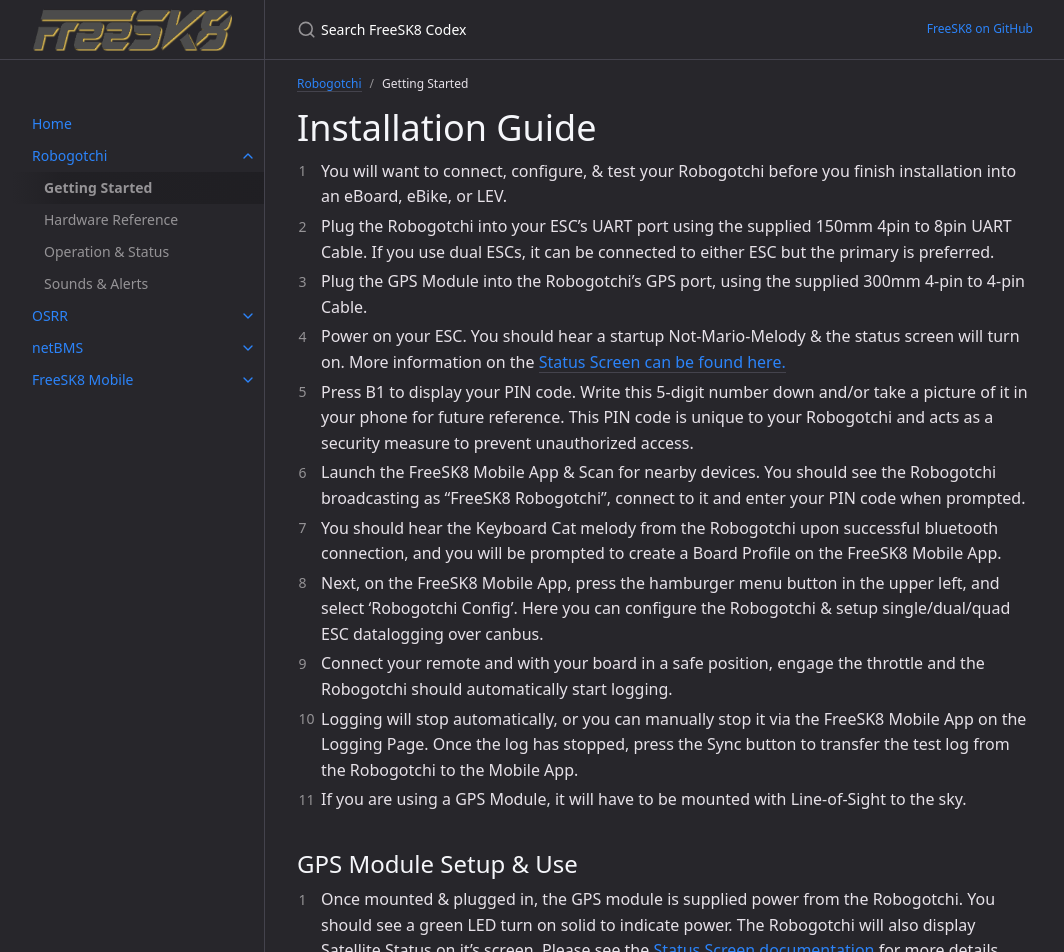
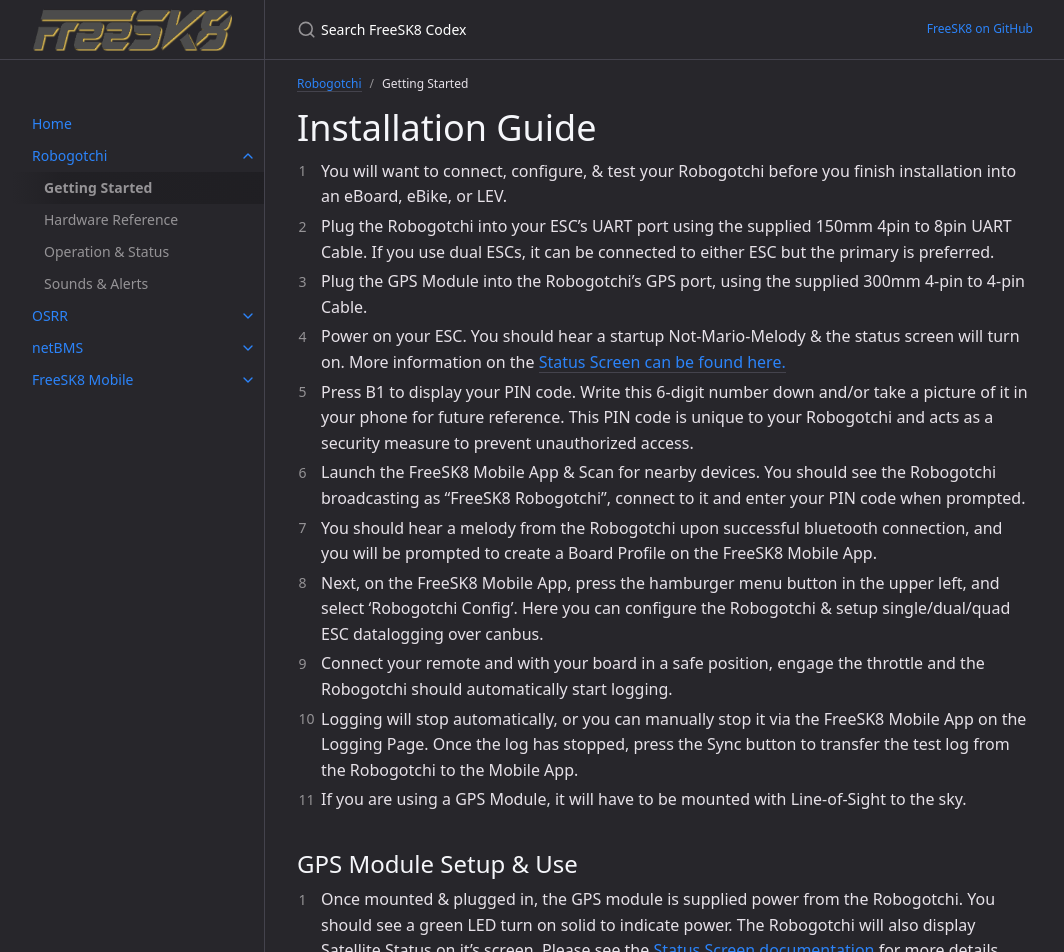
Before and after one commit to FreeSK8/codex, a Jekyll site: the page built from docs/robogotchi/getting-started.md, in a window 1280 px wide and 1400 px high. Shown: the top 952 px of the window, without its empty margins (107-1171 px from the left). Built offline with Jekyll 4.4.1, drawn with Linux system fonts in a browser that asks for light colours; some of the changed text lies outside the part shown.

Commit message:
gotchi docs

```diff
--- a/docs/robogotchi/getting-started.md
+++ b/docs/robogotchi/getting-started.md
@@ -10,9 +10,9 @@ parent: Robogotchi
 2. Plug the Robogotchi into your ESC's UART port using the supplied 150mm 4pin to 8pin UART Cable. If you use dual ESCs, it can be connected to either ESC but the primary is preferred.
 3. Plug the GPS Module into the Robogotchi's GPS port, using the supplied 300mm 4-pin to 4-pin Cable.
 4. Power on your ESC. You should hear a startup Not-Mario-Melody & the status screen will turn on. More information on the [Status Screen can be found here.](./docs/robogotchi/operation-status.md)
-5. Press B1 to display your PIN code. Write this 5-digit number down and/or take a picture of it in your phone for future reference. This PIN code is unique to your Robogotchi and acts as a security measure to prevent unauthorized access.
+5. Press B1 to display your PIN code. Write this 6-digit number down and/or take a picture of it in your phone for future reference. This PIN code is unique to your Robogotchi and acts as a security measure to prevent unauthorized access.
 6. Launch the FreeSK8 Mobile App & Scan for nearby devices. You should see the Robogotchi broadcasting as "FreeSK8 Robogotchi", connect to it and enter your PIN code when prompted.
-7. You should hear the Keyboard Cat melody from the Robogotchi upon successful bluetooth connection, and you will be prompted to create a Board Profile on the FreeSK8 Mobile App.
+7. You should hear a melody from the Robogotchi upon successful bluetooth connection, and you will be prompted to create a Board Profile on the FreeSK8 Mobile App.
 8. Next, on the FreeSK8 Mobile App, press the hamburger menu button in the upper left, and select 'Robogotchi Config'. Here you can configure the Robogotchi & setup single/dual/quad ESC datalogging over canbus.
 9. Connect your remote and with your board in a safe position, engage the throttle and the Robogotchi should automatically start logging.
 10. Logging will stop automatically, or you can manually stop it via the FreeSK8 Mobile App on the Logging Page. Once the log has stopped, press the Sync button to transfer the test log from the Robogotchi to the Mobile App.
```
Also changed, not shown: other parts of docs/robogotchi/getting-started.md (+3 -5 lines), docs/freesk8-mobile/foc-wizard.md (+5 -5 lines), docs/robogotchi/index.md (+4 -0 lines).
